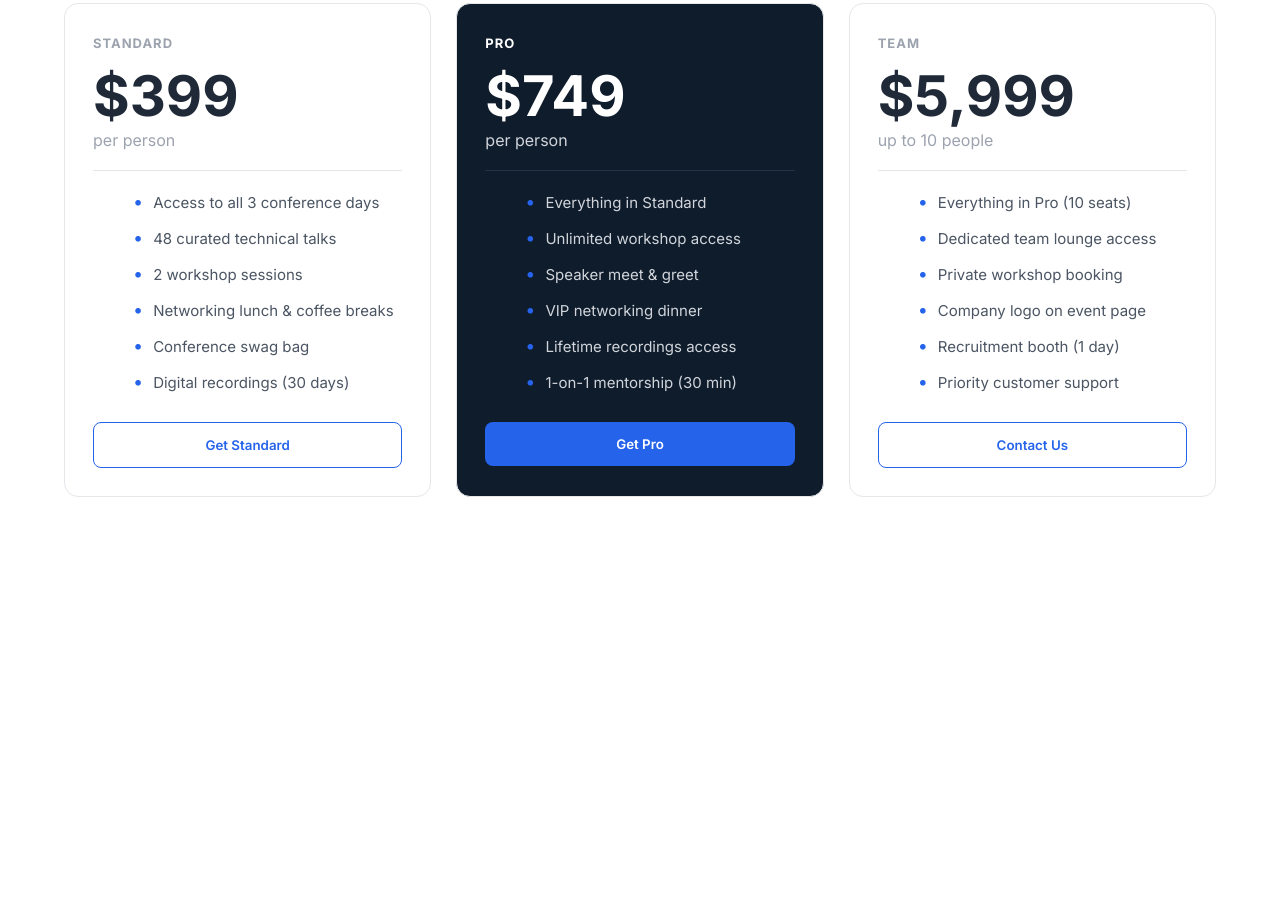
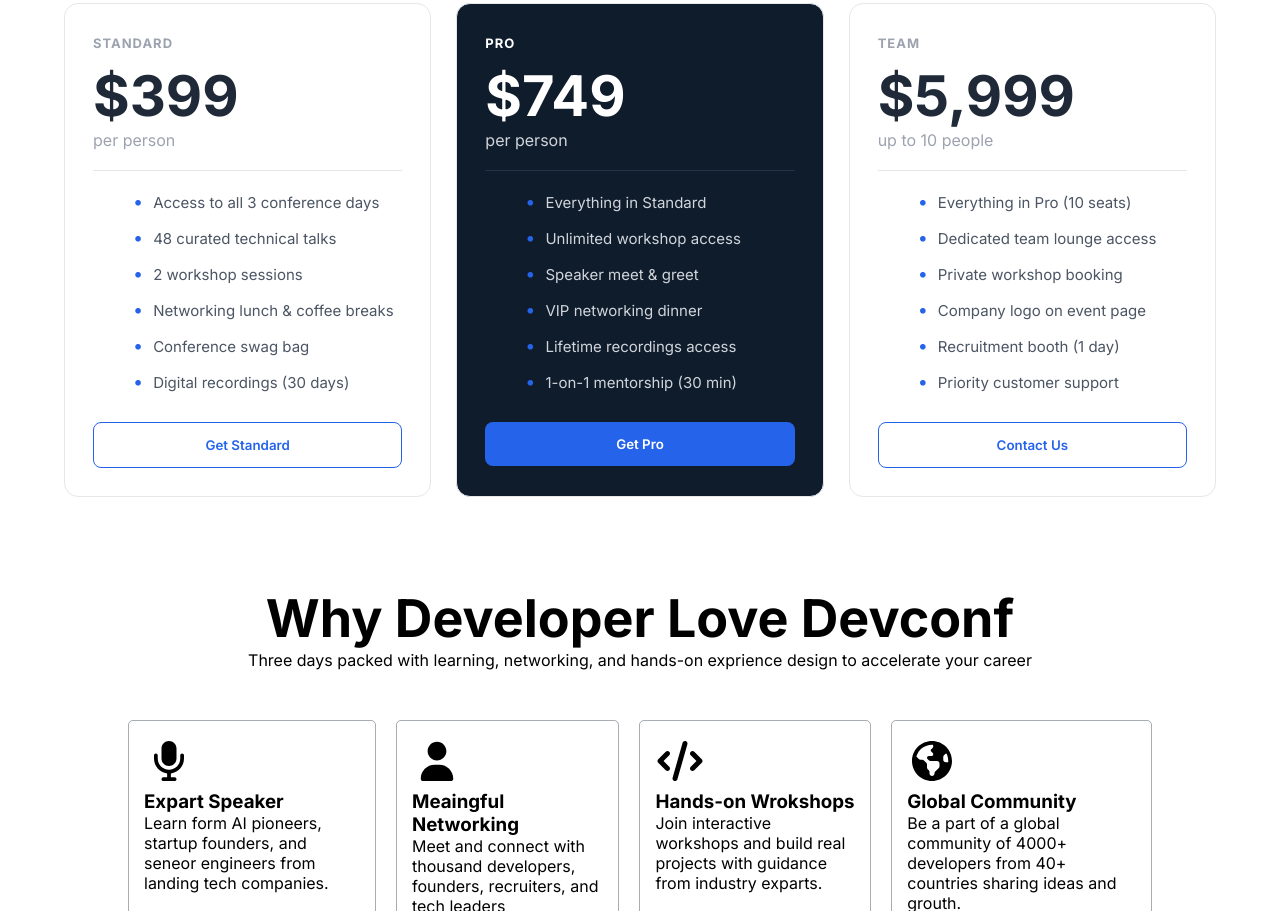
Before and after one commit to imrulhassanemon/dev-conf, a plain HTML site: page index.html in a window 1280 px wide. Shown: the part 1889-2800 px from the top of the page. Before the commit the page ends 2476 px from the top, so only its background shows below. Drawn offline with Linux system fonts and the light colour scheme.

Commit message:
added why developer love devconf section

```diff
--- a/index.html
+++ b/index.html
@@ -31,8 +31,8 @@
             </li>
           </ul>
         </div>
-        <div>
-          <button class="common-btn">Register Now</button>
+        <div >
+          <button class="common-btn ">Register Now</button>
         </div>
       </div>
     </nav>
@@ -102,14 +102,12 @@
 
     <section class="pricing">
       <div class="container">
-
         <div class="section-title">
           <h2>Secure Your Spot</h2>
           <p>Early-bird pricing ends August 15, 2026.</p>
         </div>
 
         <div class="pricing-container">
-
           <!-- Standard -->
           <div class="price-card">
             <span class="plan">STANDARD</span>
@@ -117,7 +115,7 @@
             <h3>$399</h3>
             <p class="price-text">per person</p>
 
-                <hr>
+            <hr />
 
             <ul>
               <li>Access to all 3 conference days</li>
@@ -138,7 +136,7 @@
             <h3>$749</h3>
             <p class="price-text">per person</p>
 
-                <hr>
+            <hr />
 
             <ul>
               <li>Everything in Standard</li>
@@ -159,7 +157,7 @@
             <h3>$5,999</h3>
             <p class="price-text">up to 10 people</p>
 
-                <hr>
+            <hr />
 
             <ul>
               <li>Everything in Pro (10 seats)</li>
@@ -172,11 +170,63 @@
 
             <button>Contact Us</button>
           </div>
-
         </div>
-
       </div>
     </section>
 
+    <!-- challenge section  -->
+
+    <section>
+      <div class="developer-love">
+        <div class="developer-text">
+          <h1>Why Developer Love Devconf</h1>
+          <p>
+            Three days packed with learning, networking, and hands-on exprience
+            design to accelerate your career
+          </p>
+        </div>
+        <div class="card-container">
+          <div class="card-2">
+            <img src="./assets/microphone-solid-full.svg" alt="" />
+            <div>
+              <h3>Expart Speaker</h3>
+              <p>
+                Learn form AI pioneers, startup founders, and seneor engineers
+                from landing tech companies.
+              </p>
+            </div>
+          </div>
+          <div class="card-2">
+            <img src="./assets/user-solid-full.svg" alt="" />
+            <div>
+              <h3>Meaingful Networking</h3>
+              <p>
+                Meet and connect with thousand developers, founders, recruiters, and tech leaders
+              </p>
+            </div>
+          </div>
+          <div class="card-2">
+            <img src="./assets/code-solid-full.svg" alt="" />
+            <div>
+              <h3>Hands-on Wrokshops</h3>
+              <p>
+                Join interactive workshops and build real projects with guidance from industry exparts.
+              </p>
+            </div>
+          </div>
+          <div class="card-2">
+            <img src="./assets/earth-americas-solid-full.svg" alt="" />
+            <div>
+              <h3>Global Community</h3>
+              <p>
+                Be a part of a global community of 4000+ developers from 40+ countries sharing ideas and grouth.
+              </p>
+            </div>
+          </div>
+        </div>
+      </div>
+    </section>
+
+
   </body>
 </html>
--- a/style.css
+++ b/style.css
@@ -62,6 +62,7 @@
     display: flex;
     justify-content: center;
     align-items: center;
+    margin-top: 300px;
 }
 
 .common-btn{
@@ -73,11 +74,16 @@
     cursor: pointer;
 }
 .common-btn:hover{
-    background-color: #adacacef;
+    background-color: #2054e5;
     transform:translateY(3px);
     transition:.4s;
-    color: black;
 }
+
+.bottom{
+    margin: 50px;
+    border: 1px solid red;
+}
+
 
 .hero-paragraph{
     display: flex;
@@ -300,3 +306,37 @@
 .price-card.active button:hover{
     background:#1d4ed8;
 }
+
+
+.card-2 img{
+    width: 50px;
+    color: white;
+}
+
+.card-container{
+    display: flex;
+    gap: 20px;
+    margin-top: 50px;
+}
+
+.developer-love{
+    width: 80%;
+    margin: 0 auto;
+    margin-bottom: 60px;
+}
+
+.developer-text{
+    text-align: center;
+}
+
+.card-2{
+    border: 1px solid #0d1b2a5b;
+    border-radius: 5px;
+    padding: 15px;
+    transition:.3s;
+}
+
+.card-2:hover{
+    transform: translateY(-8px);
+    box-shadow: 0 8px 30px rgba(0, 0, 0, 0.5);
+}
```
Also changed, not shown: assets/code-solid-full.svg (added), assets/earth-americas-solid-full.svg (added), assets/microphone-solid-full.svg (added), assets/user-solid-full.svg (added). Lines whose indentation alone changed are shown as unchanged.
